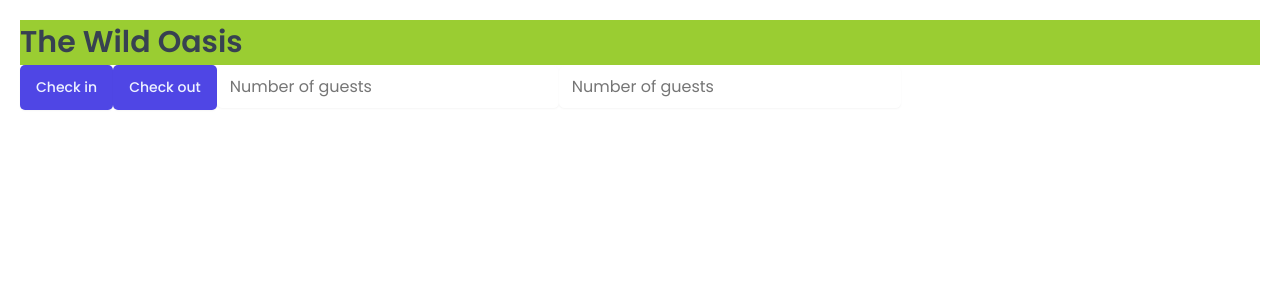
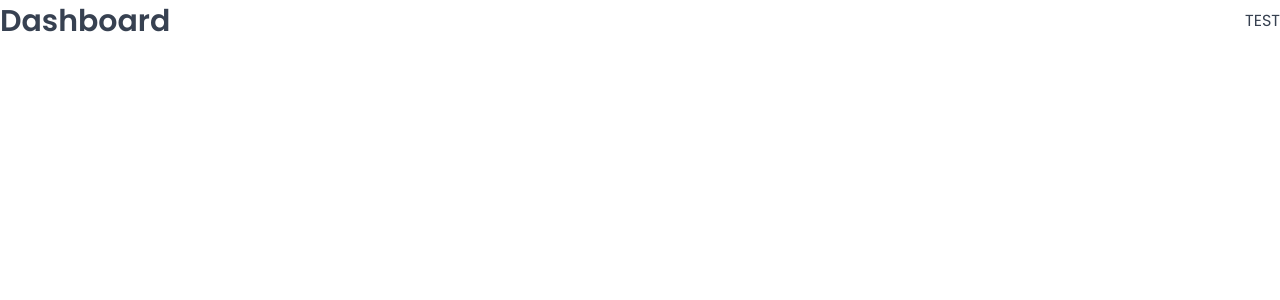
Before and after one commit to arnabict/the-wild-oasis, a React (Vite) app: page /dashboard in a window 1280 px wide. Shown: the top 300 px of the page. Built offline with nearby package versions, Linux system fonts and the light colour scheme; a web font is replaced by a local one.

Commit message:
setting up react router dom

```diff
--- a/package.json
+++ b/package.json
@@ -12,6 +12,7 @@
   "dependencies": {
     "react": "^18.2.0",
     "react-dom": "^18.2.0",
+    "react-router-dom": "^6.30.3",
     "styled-components": "^6.3.6"
   },
   "devDependencies": {
--- a/src/App.jsx
+++ b/src/App.jsx
@@ -1,30 +1,31 @@
-import styled from "styled-components";
+import { BrowserRouter, Navigate, Route, Routes } from "react-router-dom";
 import GlobalStyles from "./styles/GlobalStyles";
-import Button from "./ui/Button";
-import Input from "./ui/Input";
-
-const H1 = styled.h1`
-  font-size: 30px;
-  font-weight: 600;
-  background-color: yellowgreen;
-`;
-
-const StyledApp = styled.div`
-  background-color: white;
-  padding: 20px;
-`;
+import Dashboard from "./pages/Dashboard";
+import Bookings from "./pages/Bookings";
+import Cabins from "./pages/Cabins";
+import NewUsers from "./pages/Users";
+import Settings from "./pages/Settings";
+import Account from "./pages/Account";
+import Login from "./pages/Login";
+import PageNotFound from "./pages/PageNotFound";
 
 function App() {
   return (
     <>
       <GlobalStyles />
-      <StyledApp>
-        <H1>The Wild Oasis </H1>
-        <Button onClick={() => alert("Check in")}>Check in</Button>
-        <Button onClick={() => alert("Check out")}>Check out</Button>
-        <Input type="number" placeholder="Number of guests" />
-        <Input type="number" placeholder="Number of guests" />
-      </StyledApp>
+      <BrowserRouter>
+        <Routes>
+          <Route index element={<Navigate replace to="dashboard" />} />
+          <Route path="dashboard" element={<Dashboard />} />
+          <Route path="bookings" element={<Bookings />} />
+          <Route path="cabins" element={<Cabins />} />
+          <Route path="users" element={<NewUsers />} />
+          <Route path="settings" element={<Settings />} />
+          <Route path="account" element={<Account />} />
+          <Route path="login" element={<Login />} />
+          <Route path="*" element={<PageNotFound />} />
+        </Routes>
+      </BrowserRouter>
     </>
   );
 }
--- a/src/ui/Button.jsx
+++ b/src/ui/Button.jsx
@@ -48,23 +48,18 @@
   `,
 };
 
-console.log(sizes);
-console.log(variations);
-
 const Button = styled.button`
-  font-size: 1.4rem;
-  padding: 1.2rem 1.6rem;
-  font-weight: 500;
   border: none;
   border-radius: var(--border-radius-sm);
-  background-color: var(--color-brand-600);
-  color: var(--color-brand-50);
   box-shadow: var(--shadow-sm);
-  cursor: pointer;
 
-  &:hover {
-    background-color: var(--color-brand-700);
-  }
+  ${(props) => variations[props.variation]}
+  ${(props) => sizes[props.size]}
 `;
 
+Button.defaultProps = {
+  variation: "primary",
+  size: "medium",
+};
+
 export default Button;
--- /dev/null
+++ b/src/ui/Heading.jsx
@@ -0,0 +1,32 @@
+import styled, { css } from "styled-components";
+
+// const test = css`
+//   text-align: center;
+// `;
+
+const H1 = styled.h1`
+  ${(props) =>
+    props.as === "h1" &&
+    css`
+      font-size: 3rem;
+      font-weight: 600;
+    `}
+
+  ${(props) =>
+    props.as === "h2" &&
+    css`
+      font-size: 2rem;
+      font-weight: 600;
+    `}
+
+    ${(props) =>
+    props.as === "h3" &&
+    css`
+      font-size: 2rem;
+      font-weight: 500;
+    `}
+
+  line-height:1.4;
+`;
+
+export default H1;
--- /dev/null
+++ b/src/ui/Row.jsx
@@ -0,0 +1,25 @@
+import styled, { css } from "styled-components";
+
+const Row = styled.div`
+  display: flex;
+
+  ${(props) =>
+    props.type === "horizontal" &&
+    css`
+      justify-content: space-between;
+      align-items: center;
+    `}
+
+  ${(props) =>
+    props.type === "vertical" &&
+    css`
+      flex-direction: column;
+      gap: 1.6rem;
+    `};
+`;
+
+Row.defaultProps = {
+  type: "vertical",
+};
+
+export default Row;
```
Also changed, not shown: 2 other files (tests, documents, lock files or other folders).
